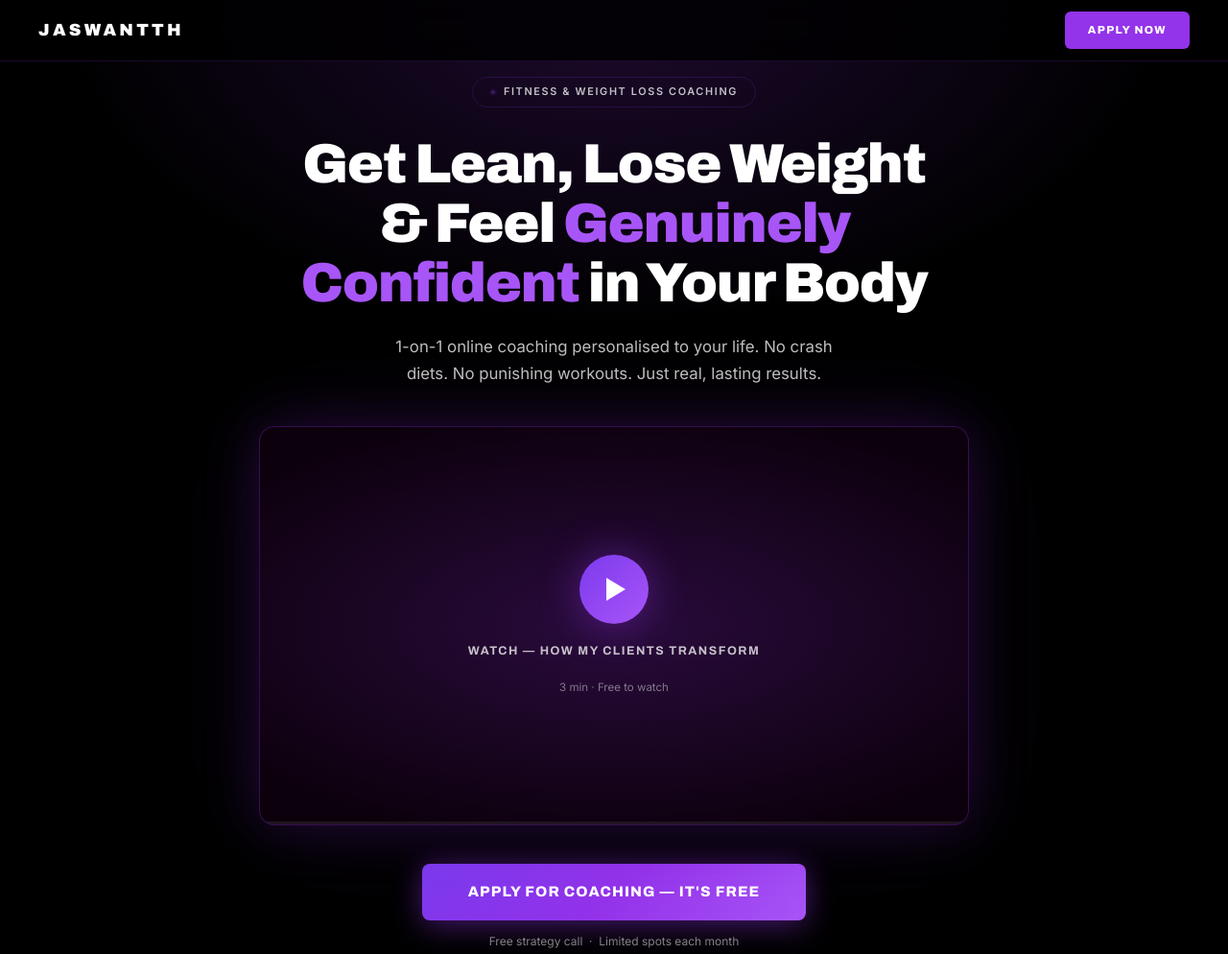
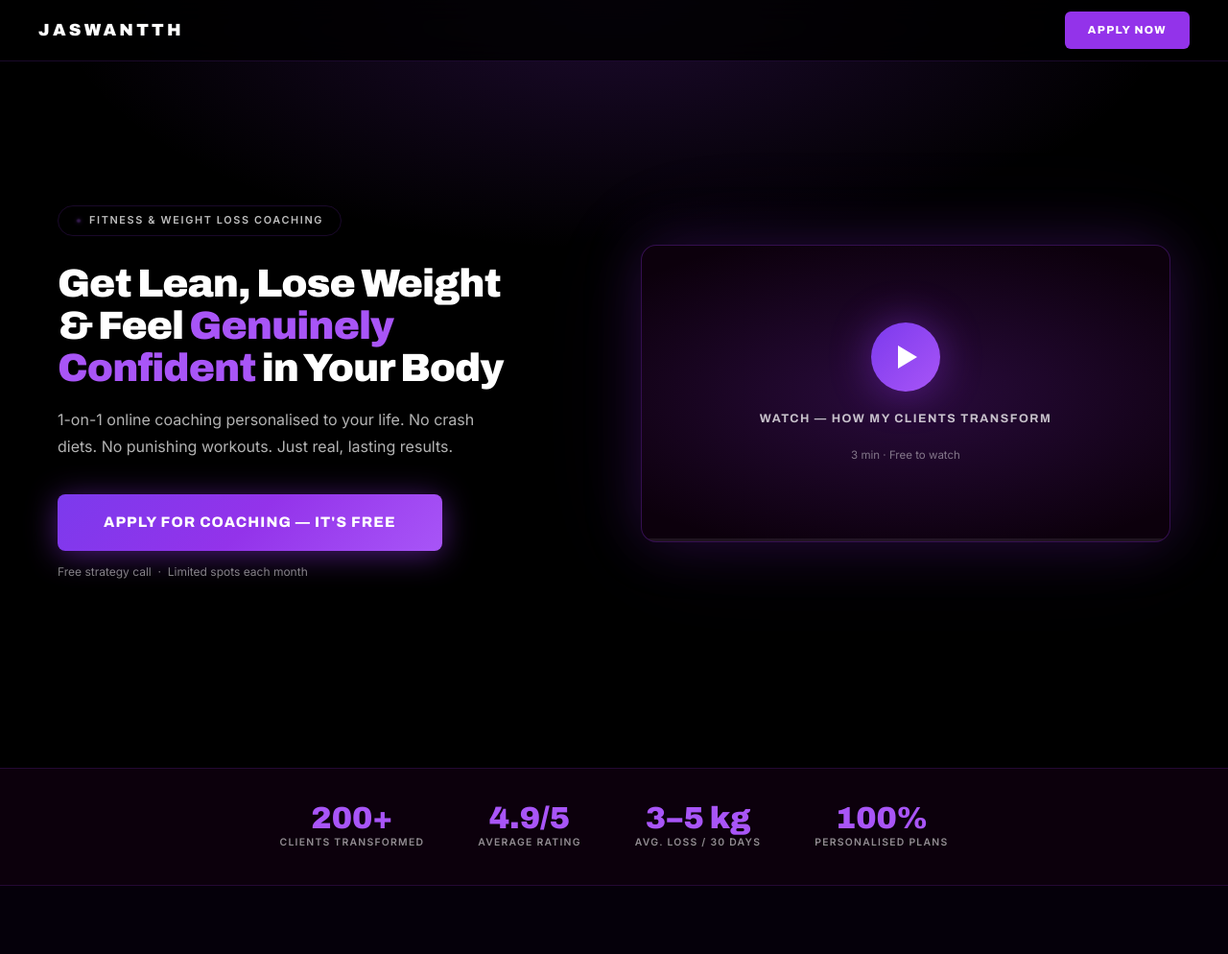
Before and after one commit to likhithsiddhartha30-ops/Jaswantth-s-Landing-Page, a plain HTML site: page index.html in a window 1280 px wide. Shown: the top 994 px of the page at 96% size. Drawn offline with Linux system fonts and the light colour scheme.

Commit message:
Hero: two-column layout — headline left, VSL right in same viewport
Co-Authored-By: Claude Sonnet 4.6 <noreply@anthropic.com>
Claude-Session: https://claude.ai/code/session_01VYAvPcgcYZZLWhhaWGD5hG

```diff
--- a/index.html
+++ b/index.html
@@ -52,11 +52,21 @@ body {
 /* ── HERO ── */
 .hero {
   min-height: 100svh;
-  display: flex; flex-direction: column; align-items: center; justify-content: center;
-  padding: 80px 20px 60px;
-  text-align: center;
+  display: flex; flex-direction: column; justify-content: center;
+  padding: 80px 40px 60px;
   background: radial-gradient(ellipse 70% 50% at 50% 0%, rgba(147,51,234,.2) 0%, transparent 65%);
 }
+.hero-inner {
+  max-width: 1160px; margin: 0 auto; width: 100%;
+  display: grid; grid-template-columns: 1fr 1fr; gap: 56px; align-items: center;
+}
+@media (max-width: 860px) {
+  .hero-inner { grid-template-columns: 1fr; gap: 40px; text-align: center; }
+  .hero-inner .chip { margin-left: auto; margin-right: auto; }
+  .hero-inner .micro { text-align: center; }
+}
+.hero-left { display: flex; flex-direction: column; align-items: flex-start; }
+@media (max-width: 860px) { .hero-left { align-items: center; } }
 .chip {
   display: inline-flex; align-items: center; gap: 8px;
   border: 1px solid var(--border);
@@ -72,20 +82,20 @@ body {
 @keyframes pulse { 0%,100%{opacity:1;transform:scale(1)} 50%{opacity:.3;transform:scale(.7)} }
 .h1 {
   font-family: var(--fh);
-  font-size: clamp(2.1rem, 5vw, 3.6rem);
+  font-size: clamp(1.9rem, 3.2vw, 3rem);
   font-weight: 900; line-height: 1.08;
   letter-spacing: -.025em;
   text-wrap: balance;
-  max-width: 780px; margin: 0 auto 20px;
+  margin: 0 0 18px;
 }
 .h1 em { font-style: normal; color: var(--ah); }
 .hero-sub {
-  font-size: 1.05rem; color: rgba(255,255,255,.75);
-  max-width: 480px; margin: 0 auto 40px; line-height: 1.7;
+  font-size: 1rem; color: rgba(255,255,255,.7);
+  max-width: 440px; margin: 0 0 36px; line-height: 1.72;
 }
 
 /* ── VSL ── */
-.vsl-wrap { width: 100%; max-width: 740px; margin: 0 auto 40px; }
+.vsl-wrap { width: 100%; }
 .vsl {
   position: relative; width: 100%; aspect-ratio: 16/9;
   background: var(--panel);
@@ -338,11 +348,16 @@ body {
 
 <!-- HERO -->
 <section class="hero">
+  <div class="hero-inner">
+    <!-- Left: copy -->
+    <div class="hero-left">
       <div class="chip"><span class="chip-dot"></span>Fitness &amp; Weight Loss Coaching</div>
       <h1 class="h1">Get Lean, Lose Weight &amp; Feel <em>Genuinely Confident</em> in Your Body</h1>
       <p class="hero-sub">1-on-1 online coaching personalised to your life. No crash diets. No punishing workouts. Just real, lasting results.</p>
-
-  <!-- VSL -->
+      <a href="#apply" class="btn">Apply for Coaching — It's Free</a>
+      <p class="micro" style="margin-top:12px">Free strategy call &nbsp;·&nbsp; Limited spots each month</p>
+    </div>
+    <!-- Right: VSL -->
     <div class="vsl-wrap">
       <div class="vsl" id="vsl" onclick="toggleVSL()">
         <div class="vsl-thumb" id="vthumb">
@@ -359,9 +374,7 @@ body {
         </div>
       </div>
     </div>
-
-  <a href="#apply" class="btn">Apply for Coaching — It's Free</a>
-  <p class="micro">Free strategy call &nbsp;·&nbsp; Limited spots each month</p>
+  </div>
 </section>
 
 <!-- STATS -->
```
Lines whose indentation alone changed are shown as unchanged.
